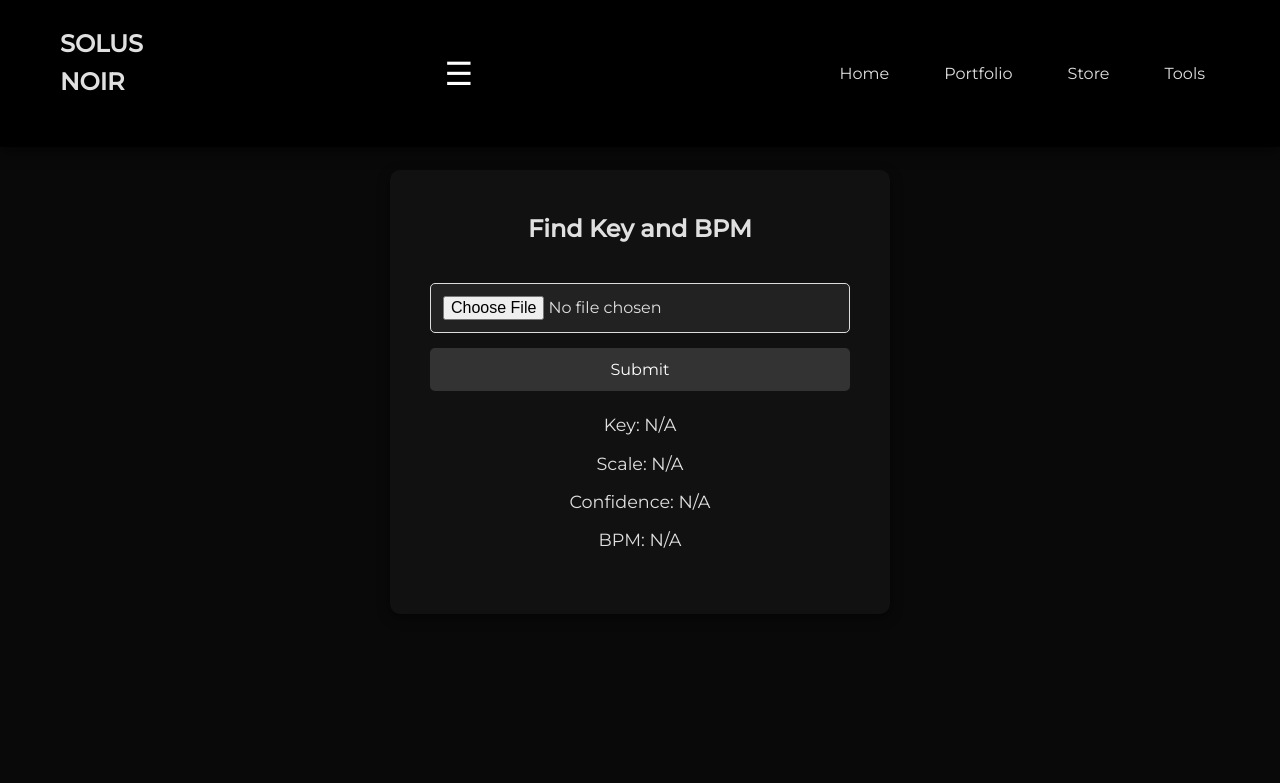
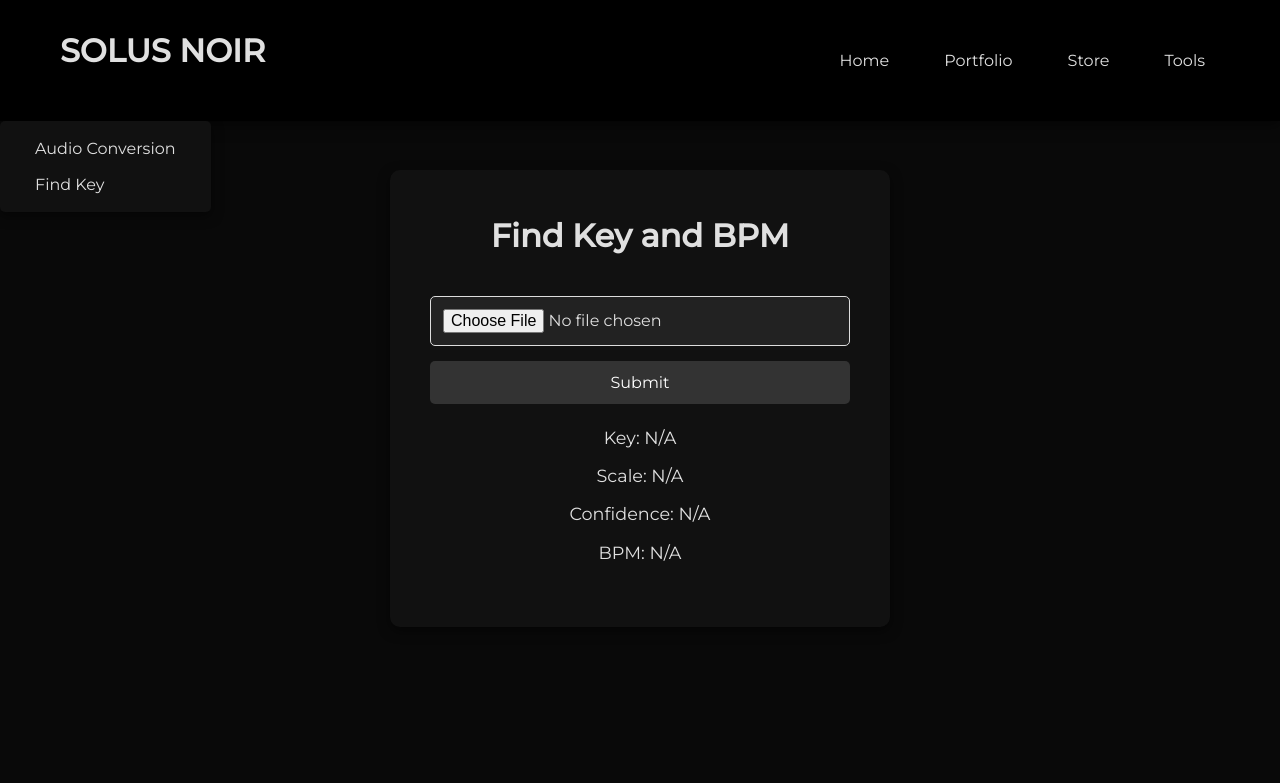
Before and after one commit to solusnoir/soluswebsite, a Flask app: page /find-key in a window 1280 px wide, after a click on "Tools". Shown: the top 783 px of the page. Run offline with Flask 3, Linux system fonts and the light colour scheme.

Commit message:
Updated header to include 'Find Key' link

```diff
--- a/templates/convert.html
+++ b/templates/convert.html
@@ -125,7 +125,7 @@
     <header class="header">
         <div class="nav-container">
             <h1 id="main-title">SOLUS NOIR</h1>
-            <button class="menu-toggle">☰</button>
+            <button class="menu-toggle" aria-label="Menu Toggle">☰</button> <!-- Hamburger menu icon -->
             <nav class="nav">
                 <ul class="nav-links">
                     <li><a href="/" class="nav-link">Home</a></li>
@@ -135,12 +135,14 @@
                         <a href="#" class="nav-link">Tools</a>
                         <ul class="dropdown-menu">
                             <li><a href="/convert" class="nav-link">Audio Conversion</a></li>
+                            <li><a href="/find-key" class="nav-link">Find Key</a></li> <!-- Added link for Find Key -->
                         </ul>
                     </li>
                 </ul>
             </nav>
         </div>
     </header>
+
 
 
 
--- a/templates/find-key.html
+++ b/templates/find-key.html
@@ -11,81 +11,15 @@
     <style>
         /* Global Styles */
         * {
-            margin: 0;
-            padding: 0;
             box-sizing: border-box;
             font-family: "Montserrat", sans-serif;
         }
 
         body {
-            background-color: #000000f6;
-            color: #e0e0e0;
-            line-height: 1.6;
-            font-size: 16px;
-            margin: 0;
             padding: 50px;
         }
 
-        /* Header */
-        .header {
-            position: fixed;
-            top: 0;
-            left: 0;
-            width: 100%;
-            background: #000;
-            box-shadow: 0 4px 12px rgba(0, 0, 0, 0.5);
-            z-index: 10;
-            padding: 10px 0;
-        }
 
-        .nav-container {
-            display: flex;
-            justify-content: space-between;
-            align-items: center;
-            padding: 15px 20px;
-            max-width: 1200px;
-            margin: 0 auto;
-        }
-
-        .nav-logo {
-            font-size: 1.5rem;
-            color: #fff;
-            font-weight: bold;
-        }
-
-        .menu-toggle {
-            display: block;
-            font-size: 2rem;
-            background: none;
-            border: none;
-            color: #fff;
-            cursor: pointer;
-            transition: transform 0.3s ease, color 0.3s ease;
-            padding: 5px;
-            margin-right: 50px;
-            z-index: 11;
-        }
-
-        .nav-links {
-            list-style: none;
-            display: flex;
-            gap: 25px;
-            margin: 0;
-        }
-
-        .nav-link {
-            color: #e0e0e0;
-            text-decoration: none;
-            font-size: 1rem;
-            padding: 10px 15px;
-            transition: background-color 0.3s ease, color 0.3s ease;
-        }
-
-        .nav-link:hover {
-            background-color: #fff;
-            color: #000;
-            border-radius: 5px;
-        }
 
         /* Container Styles */
         .container {
@@ -100,7 +34,6 @@
         }
 
         h1 {
-            font-size: 1.5rem;
             margin-bottom: 20px;
         }
 
@@ -162,7 +95,7 @@
     <header class="header">
         <div class="nav-container">
             <h1 id="main-title">SOLUS NOIR</h1>
-            <button class="menu-toggle" aria-label="Menu Toggle">☰</button>
+            <button class="menu-toggle" aria-label="Menu Toggle">☰</button> <!-- Hamburger menu icon -->
             <nav class="nav">
                 <ul class="nav-links">
                     <li><a href="/" class="nav-link">Home</a></li>
@@ -172,13 +105,14 @@
                         <a href="#" class="nav-link">Tools</a>
                         <ul class="dropdown-menu">
                             <li><a href="/convert" class="nav-link">Audio Conversion</a></li>
-                            <li><a href="/find-key" class="nav-link">Find Key</a></li>
+                            <li><a href="/find-key" class="nav-link">Find Key</a></li> <!-- Added link for Find Key -->
                         </ul>
                     </li>
                 </ul>
             </nav>
         </div>
     </header>
+
 
     <!-- Main content container -->
     <div class="container">
@@ -246,6 +180,7 @@
             });
         });
     </script>
+    <script src="{{ url_for('static', filename='js/scripts.js') }}"></script>
 
 </body>
 
--- a/templates/index.html
+++ b/templates/index.html
@@ -31,6 +31,7 @@
                         <a href="#" class="nav-link">Tools</a>
                         <ul class="dropdown-menu">
                             <li><a href="/convert" class="nav-link">Audio Conversion</a></li>
+                            <li><a href="/find-key" class="nav-link">Find Key</a></li> <!-- Added link for Find Key -->
                         </ul>
                     </li>
                 </ul>
--- a/templates/portfolio.html
+++ b/templates/portfolio.html
@@ -16,7 +16,7 @@
     <header class="header">
         <div class="nav-container">
             <h1 id="main-title">SOLUS NOIR</h1>
-            <button class="menu-toggle">☰</button>
+            <button class="menu-toggle" aria-label="Menu Toggle">☰</button> <!-- Hamburger menu icon -->
             <nav class="nav">
                 <ul class="nav-links">
                     <li><a href="/" class="nav-link">Home</a></li>
@@ -26,12 +26,14 @@
                         <a href="#" class="nav-link">Tools</a>
                         <ul class="dropdown-menu">
                             <li><a href="/convert" class="nav-link">Audio Conversion</a></li>
+                            <li><a href="/find-key" class="nav-link">Find Key</a></li> <!-- Added link for Find Key -->
                         </ul>
                     </li>
                 </ul>
             </nav>
         </div>
     </header>
+
 
     <!-- Hero Section for Upcoming Release -->
     <section class="hero-section">
--- a/templates/store.html
+++ b/templates/store.html
@@ -20,7 +20,7 @@
     <header class="header">
         <div class="nav-container">
             <h1 id="main-title">SOLUS NOIR</h1>
-            <button class="menu-toggle">☰</button> <!-- Hamburger menu icon -->
+            <button class="menu-toggle" aria-label="Menu Toggle">☰</button> <!-- Hamburger menu icon -->
             <nav class="nav">
                 <ul class="nav-links">
                     <li><a href="/" class="nav-link">Home</a></li>
@@ -29,13 +29,15 @@
                     <li class="dropdown">
                         <a href="#" class="nav-link">Tools</a>
                         <ul class="dropdown-menu">
-                            <li><a href="/convert" class="nav-link">Audio Conversion</a></li> <!-- Updated to point to the conversion page -->
+                            <li><a href="/convert" class="nav-link">Audio Conversion</a></li>
+                            <li><a href="/find-key" class="nav-link">Find Key</a></li> <!-- Added link for Find Key -->
                         </ul>
                     </li>
                 </ul>
             </nav>
         </div>
     </header>
+
 
 
     <main>
```
Also changed, not shown: templates/tools.html (+21 -3 lines).
